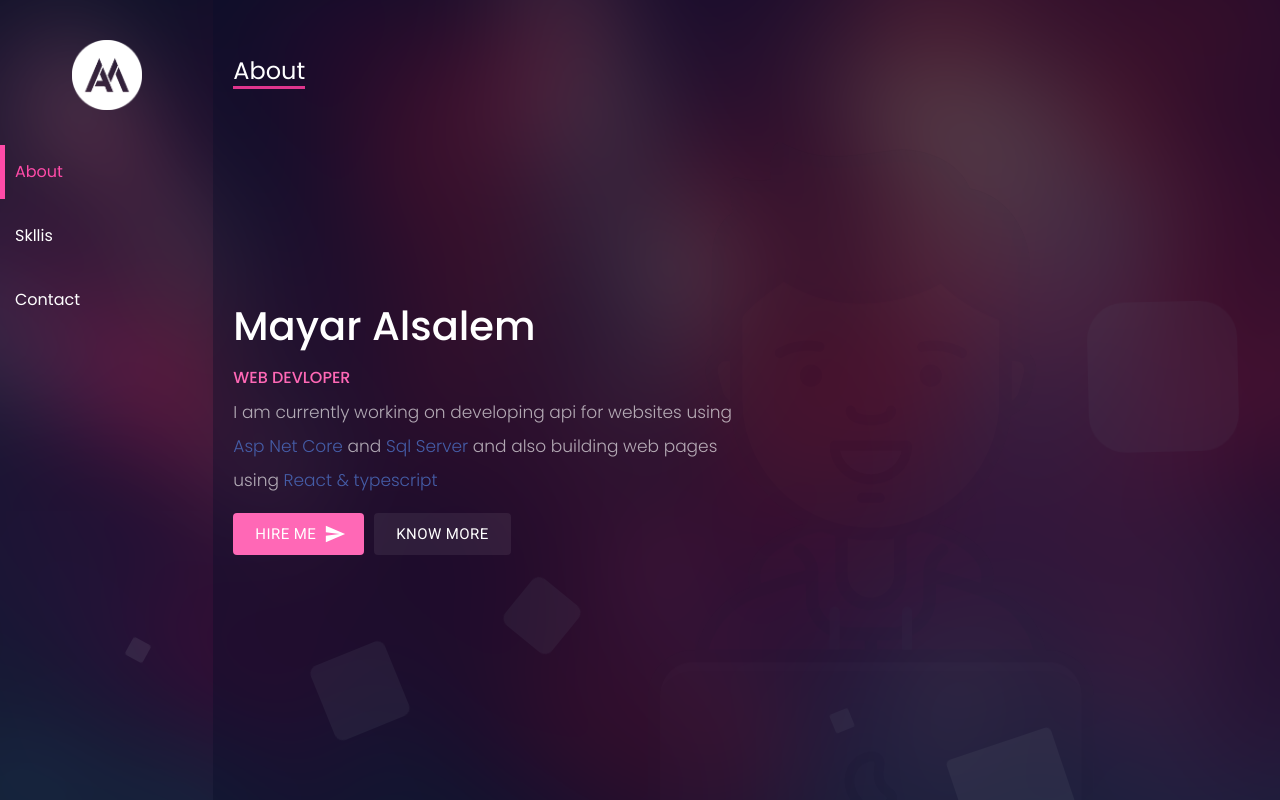
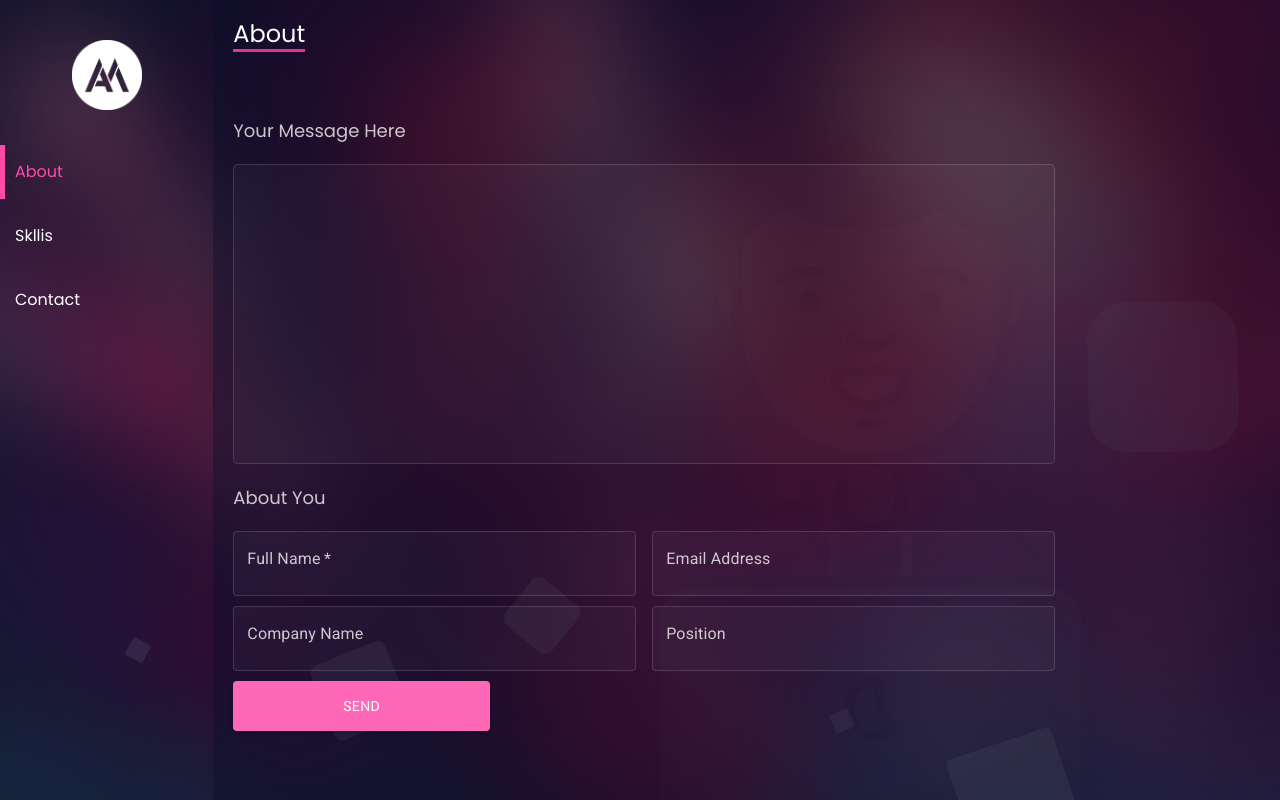
Before and after one commit to MayarAlsalem01/portfolio, a React (Create React App) app: page /portfolio/Contact in a window 1280 px wide. Built offline with nearby package versions, Linux system fonts and the light colour scheme.

Commit message:
fix route

```diff
--- a/src/pages/Home/home.tsx
+++ b/src/pages/Home/home.tsx
@@ -174,14 +174,14 @@ const Home = () => {
 
 
                               <Li className='active'  >
-                                <Link to='/' onClick={LinkOnClickHandle}>About</Link>
+                                <Link to='/portfolio' onClick={LinkOnClickHandle}>About</Link>
 
                             </Li>
                             <Li>
-                                <Link to='/Skills' onClick={LinkOnClickHandle}>Skllis</Link>
+                                <Link to='/portfolio/Skills' onClick={LinkOnClickHandle}>Skllis</Link>
                             </Li>
                             <Li>
-                                <Link to='/Contact' onClick={LinkOnClickHandle}>Contact</Link>
+                                <Link to='/portfolio/Contact' onClick={LinkOnClickHandle}>Contact</Link>
                             </Li>
 
 
@@ -199,9 +199,9 @@ const Home = () => {
                     <Content>
 
                            <Routes>
-                           <Route    path='/'  element={<About/>}/>
-                            <Route   path='/Contact' element={<Contact/>}/>
-                            <Route   path='/Skills' element={<Skills/>}/>
+                           <Route    path='/portfolio'  element={<About/>}/>
+                            <Route   path='/portfolio/Contact' element={<Contact/>}/>
+                            <Route   path='/portfolio/Skills' element={<Skills/>}/>
                             <Route   path='*' element={<About/>}/>
                            </Routes>
 
--- a/src/sections/skills/skills.css
+++ b/src/sections/skills/skills.css
@@ -1,4 +1,4 @@
 .skills .progress-bar {
-    background-color: #FF68B6;
+    background-color: #455DA7;
     font-weight: bold;
 }
```
